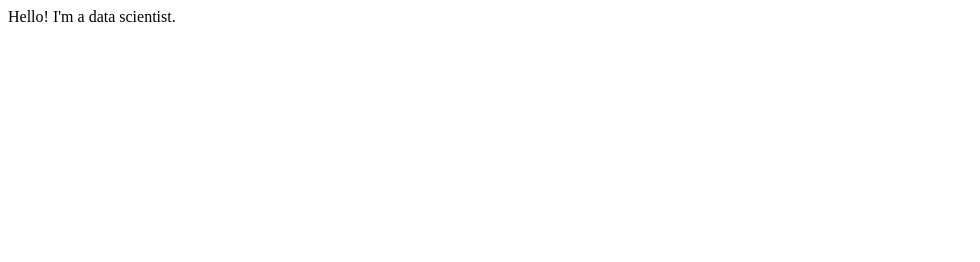
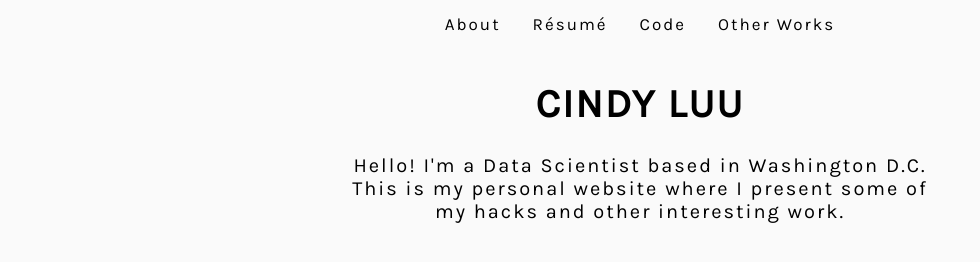
Before and after one commit to cindyluu/cindyluu.github.io, a plain HTML site: page index.html in a window 1280 px wide. Shown: the whole page, without its empty margins (0-980 px from the left). Drawn offline with Linux system fonts and the light colour scheme.

Commit message:
Update index.html

```diff
--- a/index.html
+++ b/index.html
@@ -1,19 +1,63 @@
+
 <!DOCTYPE html>
 <html>
   <head>
-<!--     <link rel="stylesheet"
-          href="https://fonts.googleapis.com/css?family=Montserrat">
+    <title>Cindy Luu</title>
+    <!-- SOME META DATA -->
+    <meta name="author" content="Cindy Luu">
+    <meta name="description" content="Personal Website">
+    <meta name="keywords" content="Cindy Luu">
+    <meta name="viewport" content="width=device-width, initial-scale=1.0;">
+    <link rel="stylesheet"
+          href="https://fonts.googleapis.com/css?family=Karla">
     <style>
       body {
-        font-family: 'Montserrat', sans-serif;
-        font-size: 42px;
+        width: 580px;
+        margin: 0 auto;
+        font-family: 'Karla', sans-serif;
+        font-size: 20px;
+        text-align: center;
+        background-color: #fafafa;
+        letter-spacing: 0.1em;
       }
-    </style> -->
-    <title>Cindy Luu</title>
+      .topnav {
+        margin: 0 auto;
+        text-align: center;
+        display: inline-block;
+      }
+
+      .topnav a {
+        float: left;
+        display: block;
+        color: black;
+        text-align: center;
+        padding: 14px 16px;
+        text-decoration: none;
+        font-size: 17px;
+      }
+      .topnav a:hover {
+        text-decoration: underline;
+      }
+      .active {
+        color: black;
+      }
+      .topnav .icon {
+        display: none;
+      }
+    </style>
+
   </head>
 
   <body>
-<!--     <h1>Cindy Luu</h1> -->
-    <div>Hello! I'm a data scientist.</div>
+    <!-- NAVIGATION -->
+    <div class="topnav" id="mytopnav" align="center">
+        <a href="#home" class="active">About</a>
+        <a href="#res">Résumé</a>
+        <a href="#code">Code</a>
+        <a href="#works">Other Works</a>
+        <a href="javascript:void(0);" class="icon" onclick="myFunction()">&#9976;</a>
+    </div>
+    <h1>CINDY LUU</h1>
+    <div>Hello! I'm a Data Scientist based in Washington D.C. This is my personal website where I present some of my hacks and other interesting work.</div>
   </body>
 </html>
```
